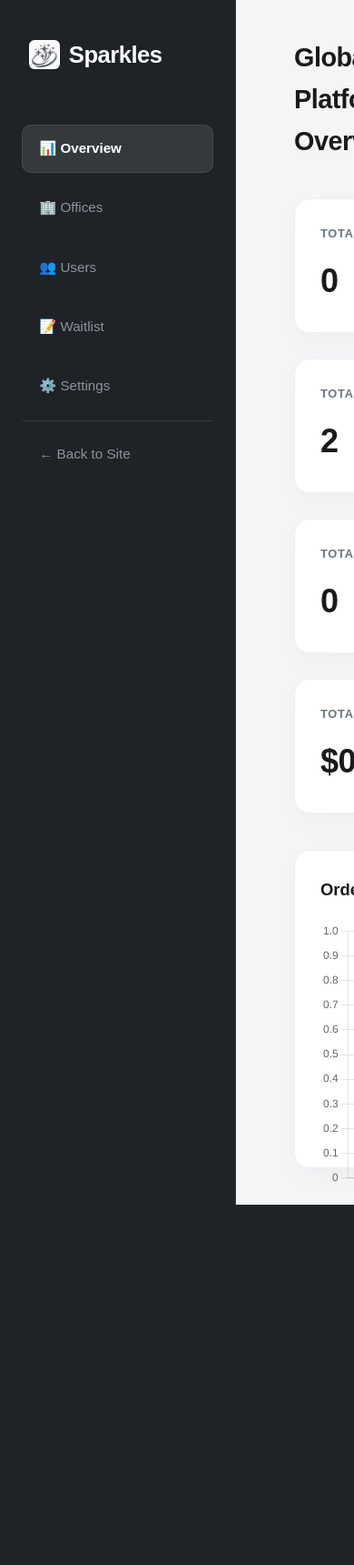
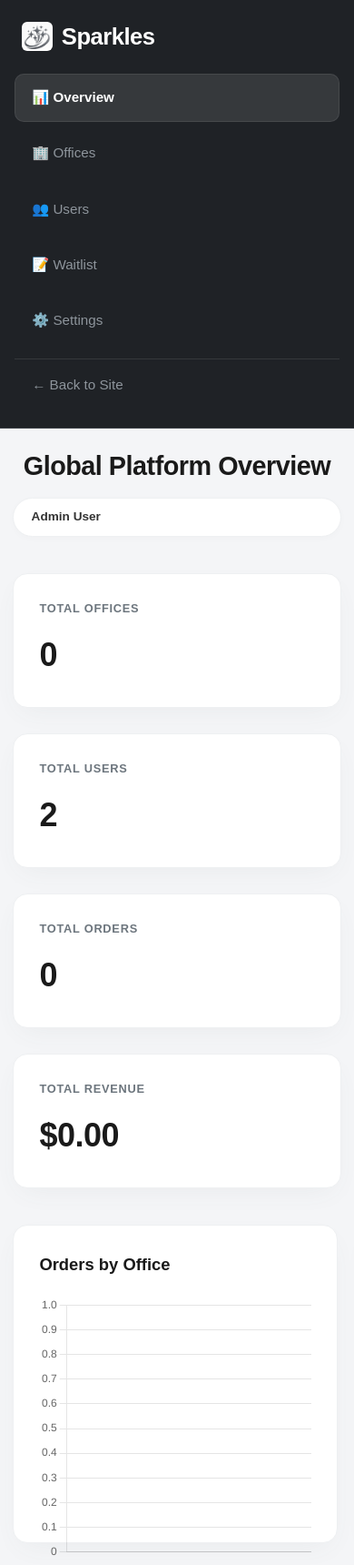
Before and after one commit to DamaMichaelYohanna/sparkles, a Django app: page /dashboard/ in a window 390 px wide. Shown: the whole page at 91% size. Before the commit the page ends 1324 px from the top, so only its background shows below. Run offline with Django 4.2, Linux system fonts and the light colour scheme; a user stored in the database is signed in; data comes from the database, SQL or seed files in the repository; data that the repository does not hold is empty.

Commit message:
Fix admin mobile responsiveness

```diff
--- a/laundry_backend/landing/static/landing/css/styles.css
+++ b/laundry_backend/landing/static/landing/css/styles.css
@@ -939,6 +939,119 @@ footer {
     background-color: var(--grey-100);
 }
 
+@media (max-width: 992px) {
+    .dashboard-layout {
+        flex-direction: column;
+    }
+
+    .sidebar {
+        width: 100%;
+        padding: 1.25rem 1rem;
+        border-right: none;
+        border-bottom: 1px solid var(--primary-dark);
+    }
+
+    .sidebar .logo {
+        margin-bottom: 1.25rem;
+    }
+
+    .sidebar-nav {
+        flex-direction: row;
+        flex-wrap: wrap;
+        gap: 0.5rem;
+    }
+
+    .sidebar-nav a {
+        flex: 1 1 calc(50% - 0.5rem);
+        min-width: 0;
+    }
+
+    .back-home {
+        margin-top: 0.5rem;
+        padding-top: 1rem !important;
+        width: 100%;
+    }
+
+    .dashboard-content {
+        padding: 1.5rem 1.25rem 2rem;
+    }
+
+    .dashboard-header {
+        flex-direction: column;
+        align-items: flex-start;
+        gap: 0.75rem;
+        margin-bottom: 1.5rem;
+    }
+
+    .kpi-grid {
+        grid-template-columns: 1fr;
+        gap: 1rem;
+        margin-bottom: 1.5rem;
+    }
+
+    .charts-section {
+        grid-template-columns: 1fr;
+    }
+
+    .chart-container,
+    .recent-orders-container {
+        padding: 1.25rem;
+    }
+
+    .chart-container {
+        height: 280px;
+    }
+
+    .recent-orders-container {
+        overflow-x: auto;
+    }
+
+    .dashboard-table {
+        min-width: 640px;
+    }
+}
+
+@media (max-width: 576px) {
+    .sidebar-nav a {
+        flex-basis: 100%;
+    }
+
+    .dashboard-content {
+        padding: 1.1rem 0.9rem 1.5rem;
+    }
+
+    .dashboard-header h2 {
+        font-size: 1.45rem;
+    }
+
+    .user-profile {
+        width: 100%;
+    }
+
+    .kpi-card {
+        padding: 1.25rem;
+    }
+
+    .kpi-card .value {
+        font-size: 1.8rem;
+    }
+
+    .chart-container,
+    .recent-orders-container {
+        padding: 1rem;
+        border-radius: 14px;
+    }
+
+    .chart-container {
+        height: 240px;
+    }
+
+    .dashboard-table th,
+    .dashboard-table td {
+        padding: 0.8rem 0.6rem;
+    }
+}
+
 .dashboard-header {
     display: flex;
     justify-content: space-between;
```
